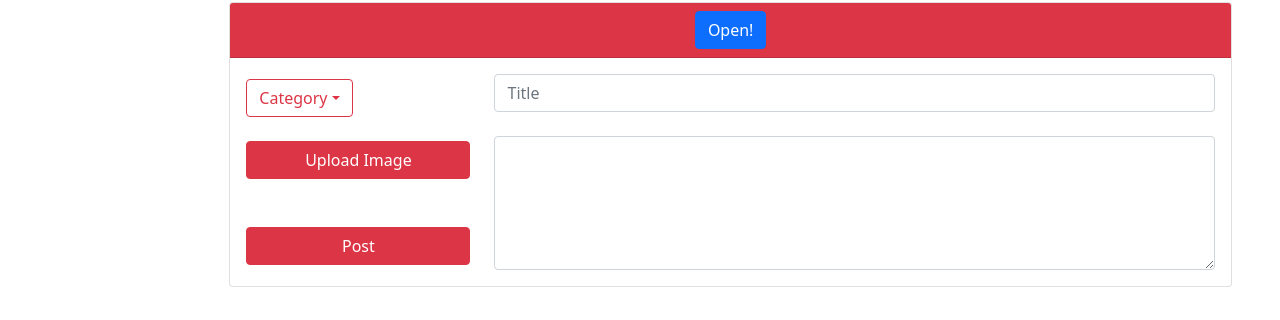
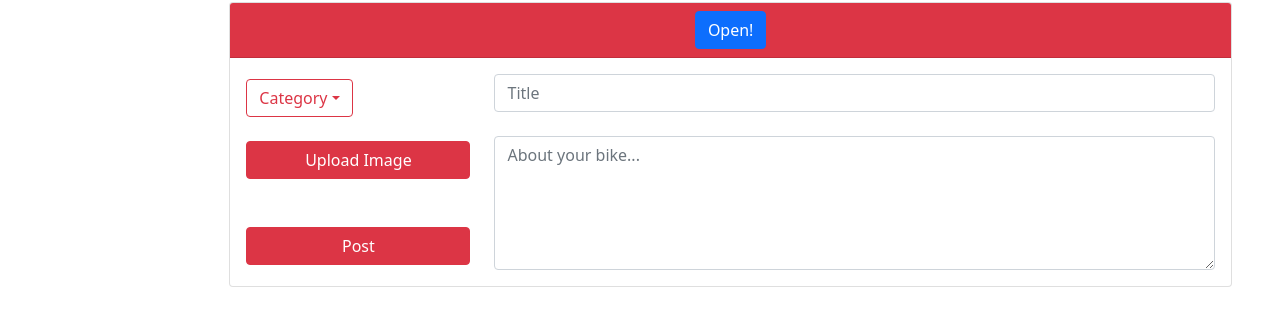
Before and after one commit to SprengerV/bike_check, a React (Create React App) app in the folder client/: page / in a window 1280 px wide. Shown: the part 214-534 px from the top of the page. Built offline with nearby package versions, Linux system fonts and the light colour scheme; a web font is replaced by a local one.

Commit message:
placeholder text to textarea

```diff
--- a/client/src/Components/Post/index.js
+++ b/client/src/Components/Post/index.js
@@ -38,7 +38,7 @@
                                 <Container className="col-9">
                                     <FormControl placeholder="Title"/>
                                     <br></br>
-                                    <FormControl as="textarea" rows="5"/>
+                                    <FormControl as="textarea" rows="5" placeholder="About your bike..."/>
                                 </Container>
                             </Card.Body>
                         </Accordion.Collapse>
```
